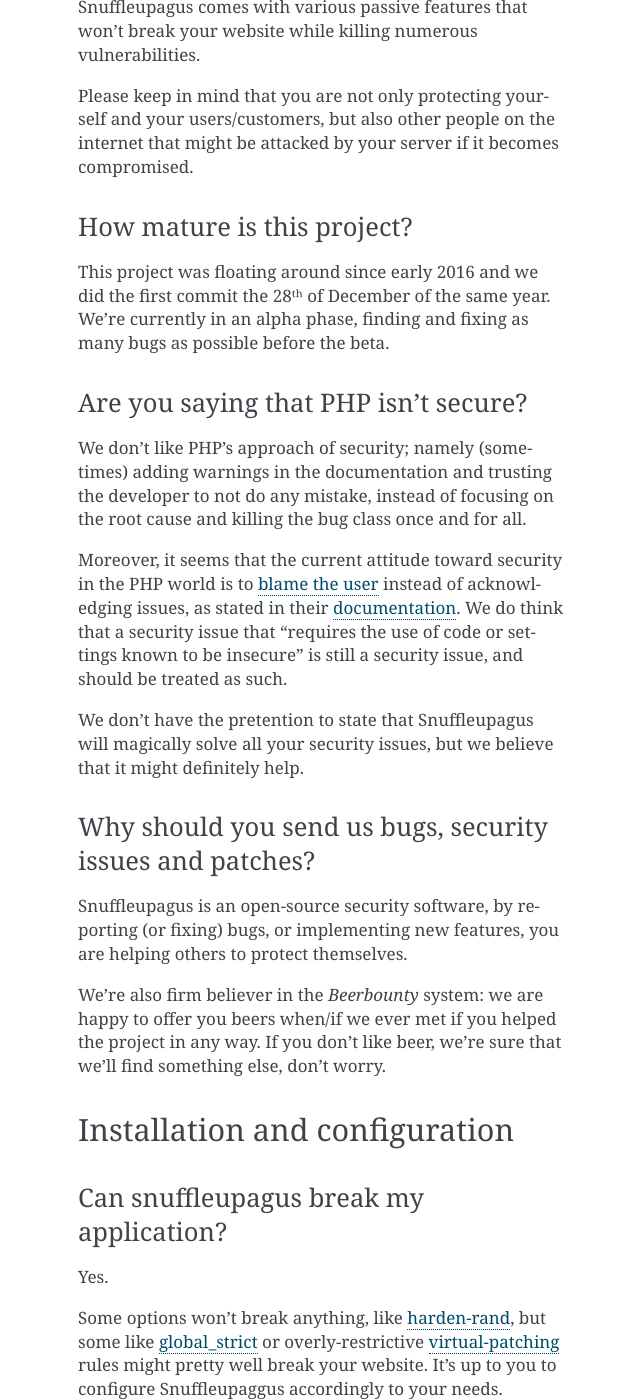
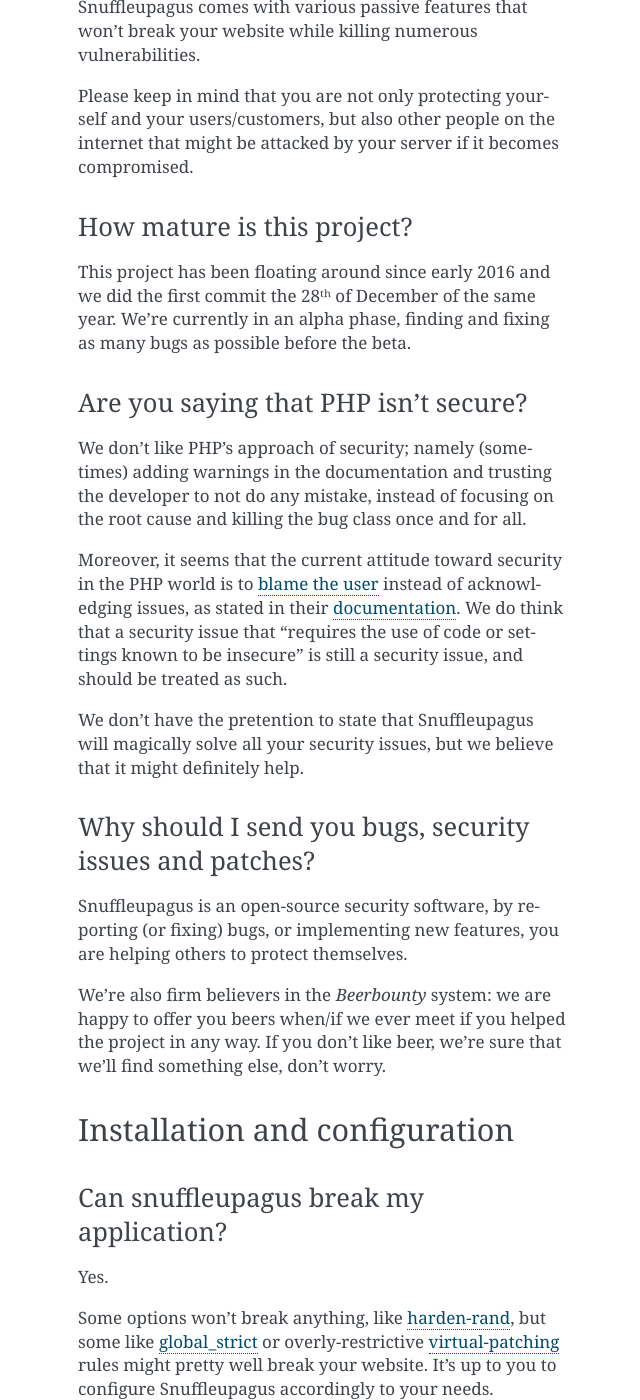
Before and after one commit to jvoisin/snuffleupagus, a Sphinx documentation site: the page built from doc/source/faq.rst, in a window 1280 px wide and 1400 px high, scrolled down 2127 px. Shown: the whole window, without its empty margins (428-1068 px from the left). Built offline with Sphinx 7.4.7, drawn with Linux system fonts in a browser that asks for light colours; some of the changed text lies outside the part shown.

Commit message:
Fix a few typos in the documentation
Courtesy of @watw00t

```diff
--- a/doc/source/faq.rst
+++ b/doc/source/faq.rst
@@ -45,7 +45,7 @@
 (`kernel <https://grsecurity.net/>`_, `WAF <https://naxsi.org>`_,
 `IDS <https://en.wikipedia.org/wiki/Intrusion_detection_system>`_, etc)
 below the web stack, but most of the time, when a website is compromised,
-it's can be to send ads, spam, deface it, steal data etc.
+it can be to send ads, spam, deface it, steal data etc.
 This is why we need to harden the website itself too, but we can't touch its
 source code.
 
@@ -92,7 +92,7 @@
 How mature is this project?
 """""""""""""""""""""""""""
 
-This project was floating around since early 2016 and we did the first commit
+This project has been floating around since early 2016 and we did the first commit
 the 28ᵗʰ of December of the same year. We're currently in an alpha phase,
 finding and fixing as many bugs as possible before the beta.
 
@@ -113,13 +113,13 @@
 We don't have the pretention to state that Snuffleupagus will magically solve
 all your security issues, but we believe that it might definitely help.
 
-Why should you send us bugs, security issues and patches?
+Why should I send you bugs, security issues and patches?
 """""""""""""""""""""""""""""""""""""""""""""""""""""""""
 Snuffleupagus is an open-source security software, by reporting (or fixing)
 bugs, or implementing new features, you are helping others to protect themselves.
 
-We're also firm believer in the *Beerbounty* system:
-we are happy to offer you beers when/if we ever met if you helped the project in
+We're also firm believers in the *Beerbounty* system:
+we are happy to offer you beers when/if we ever meet if you helped the project in
 any way. If you don't like beer, we're sure that we'll find something else,
 don't worry.
 
@@ -135,7 +135,7 @@
 but some like :ref:`global_strict <global-strict-feature>`
 or overly-restrictive :ref:`virtual-patching<virtual-patching-feature>`
 rules might pretty well break your website.
-It's up to you to configure Snuffleupaggus accordingly to your needs.
+It's up to you to configure Snuffleupagus accordingly to your needs.
 
 You can also enable the ``simulation`` mode on features that you're not sure about,
 to see what snuffleupagus would do to your application, before activating them for good.
@@ -222,7 +222,7 @@
 """""""""""""""""""""""""""""""""""
 We do have an issue tracker on `Github <https://github.com/nbs-system/snuffleupagus/issues>`_.
 Please make sure to include as much information as possible when reporting your issue,
-such as your operating system, your version of PHP 7, your version of snuffleupagus,
+such as your operating system, your version of PHP 7, your version of Snuffleupagus,
 your logs, the problematic php code, the request, a brief description, … long story short,
 give us everything that you can.
 
```
Also changed, not shown: other parts of doc/source/faq.rst (+1 -1 lines).
